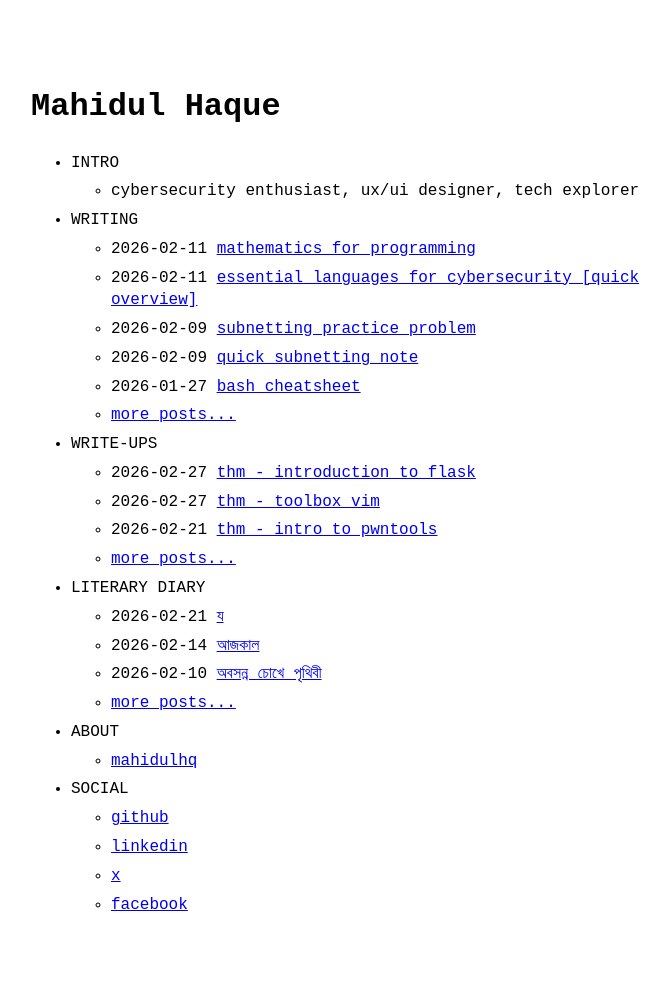
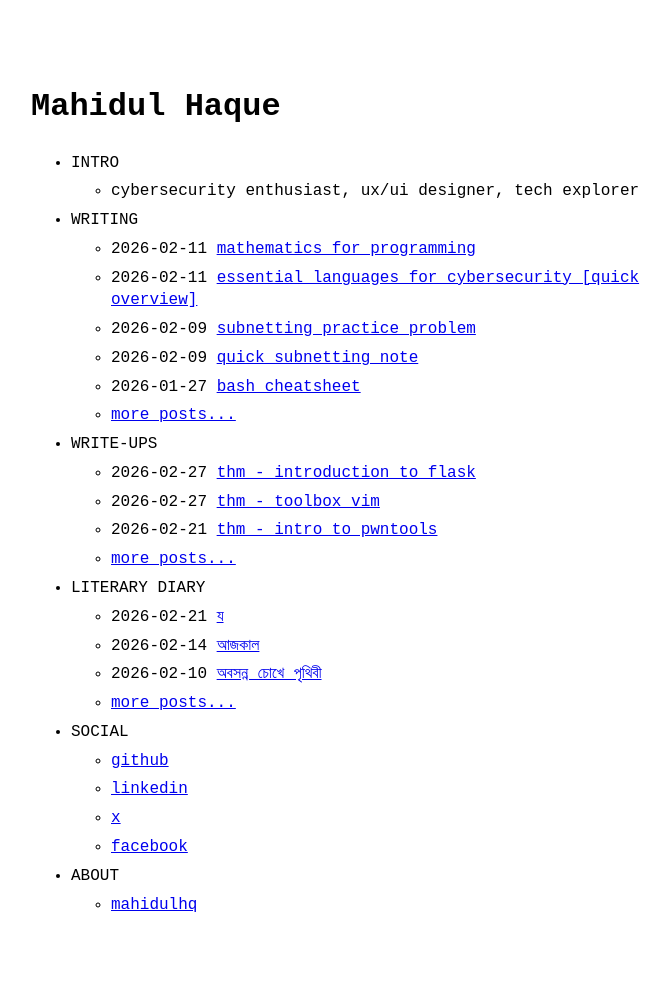
Before and after one commit to mahidulhq/mahidulhq.github.io, a Jekyll site: the page built from index.md, in a window 1280 px wide. Shown: the whole page, without its empty margins (289-958 px from the left). Built offline with Jekyll 4.4.1, drawn with Linux system fonts in a browser that asks for light colours; part of the change alters nothing that is shown.

```diff
--- a/_data/menu.yml
+++ b/_data/menu.yml
@@ -48,11 +48,6 @@ entries:
   #         - title: with subsubitems
   #         - title: example page
   #           url: about
-  - title: ABOUT
-    entries:
-      - title: mahidulhq
-        url: about
-
   - title: SOCIAL
     entries:
       - title: github
@@ -63,3 +58,8 @@ entries:
         url: https://x.com/mahidulhq
       - title: facebook
         url: https://www.facebook.com/mahidulhq.page/
+
+  - title: ABOUT
+    entries:
+      - title: mahidulhq
+        url: about
```
